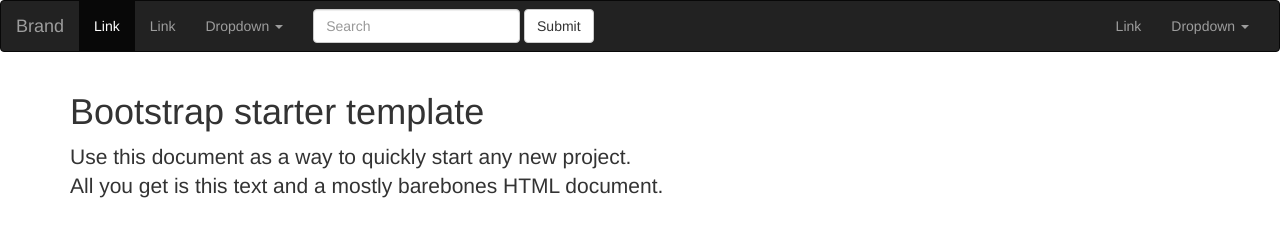
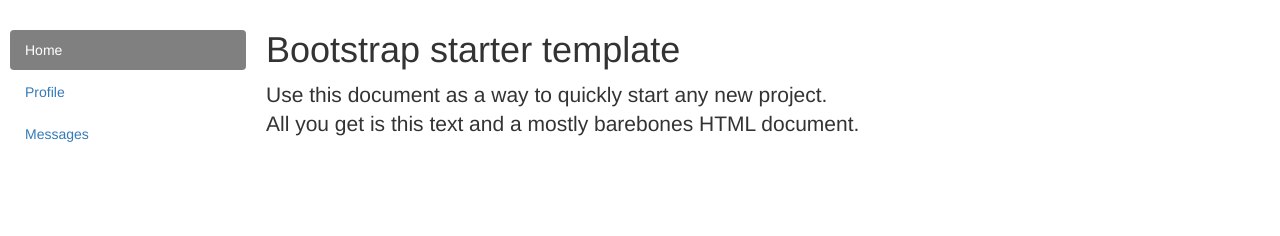
Before and after one commit to cs3247illuminate/cs3247illuminate.github.io, a plain HTML site: page index.html in a window 1280 px wide. Drawn offline with nearby package versions, Linux system fonts and the light colour scheme.

Commit message:
Add nav pill stacked

```diff
--- /dev/null
+++ b/css/style.css
@@ -0,0 +1,24 @@
+.nav-pills > li.active > a {
+    background-color:grey;
+}
+
+.nav-pills>li.active>a:hover {
+    background-color:black;
+}
+
+.nav-pills{
+    margin-top:20px;
+    width:100%;
+}
+
+.left-pane{
+    float: left;
+    width: 20%;
+    padding:10px;
+}
+
+.right-pane{
+    float: left;
+    width: 80%;
+    padding:10px;
+}
--- a/index.html
+++ b/index.html
@@ -7,8 +7,10 @@
 		<!-- The above 3 meta tags *must* come first in the head; any other head content must come *after* these tags -->
 		<title>Illuminate</title>
 
-		<!-- Bootstrap -->
 		<link href="css/bootstrap.min.css" rel="stylesheet">
+        <link href="css/style.css" rel="stylesheet">
+		<script src="https://ajax.googleapis.com/ajax/libs/jquery/1.11.2/jquery.min.js"></script>
+        <script src="js/bootstrap.min.js"></script>
 
 		<!-- HTML5 shim and Respond.js for IE8 support of HTML5 elements and media queries -->
 		<!-- WARNING: Respond.js doesn't work if you view the page via file:// -->
@@ -19,72 +21,22 @@
 	</head>
 
 	<body>
+        <div class="left-pane">
+            <ul class="nav nav-pills nav-stacked">
+                <li role="presentation" class="active"><a href="#">Home</a></li>
+                <li role="presentation"><a href="#">Profile</a></li>
+                <li role="presentation"><a href="#">Messages</a></li>
+            </ul>
+        </div>
 
-		<nav class="navbar navbar-default navbar-inverse">
-  <div class="container-fluid">
-    <!-- Brand and toggle get grouped for better mobile display -->
-    <div class="navbar-header">
-      <button type="button" class="navbar-toggle collapsed" data-toggle="collapse" data-target="#bs-example-navbar-collapse-1">
-        <span class="sr-only">Toggle navigation</span>
-        <span class="icon-bar"></span>
-        <span class="icon-bar"></span>
-        <span class="icon-bar"></span>
-      </button>
-      <a class="navbar-brand" href="#">Brand</a>
-    </div>
-
-    <!-- Collect the nav links, forms, and other content for toggling -->
-    <div class="collapse navbar-collapse" id="bs-example-navbar-collapse-1">
-      <ul class="nav navbar-nav">
-        <li class="active"><a href="#">Link <span class="sr-only">(current)</span></a></li>
-        <li><a href="#">Link</a></li>
-        <li class="dropdown">
-          <a href="#" class="dropdown-toggle" data-toggle="dropdown" role="button" aria-expanded="false">Dropdown <span class="caret"></span></a>
-          <ul class="dropdown-menu" role="menu">
-            <li><a href="#">Action</a></li>
-            <li><a href="#">Another action</a></li>
-            <li><a href="#">Something else here</a></li>
-            <li class="divider"></li>
-            <li><a href="#">Separated link</a></li>
-            <li class="divider"></li>
-            <li><a href="#">One more separated link</a></li>
-          </ul>
-        </li>
-      </ul>
-      <form class="navbar-form navbar-left" role="search">
-        <div class="form-group">
-          <input type="text" class="form-control" placeholder="Search">
+        <div class="right-pane">
+             <div class="starter-template">
+                <h1>Bootstrap starter template</h1>
+                <p class="lead">Use this document as a way to quickly start any new project.
+                    <br> All you get is this text and a mostly barebones HTML document.
+                </p>
+            </div>
         </div>
-        <button type="submit" class="btn btn-default">Submit</button>
-      </form>
-      <ul class="nav navbar-nav navbar-right">
-        <li><a href="#">Link</a></li>
-        <li class="dropdown">
-          <a href="#" class="dropdown-toggle" data-toggle="dropdown" role="button" aria-expanded="false">Dropdown <span class="caret"></span></a>
-          <ul class="dropdown-menu" role="menu">
-            <li><a href="#">Action</a></li>
-            <li><a href="#">Another action</a></li>
-            <li><a href="#">Something else here</a></li>
-            <li class="divider"></li>
-            <li><a href="#">Separated link</a></li>
-          </ul>
-        </li>
-      </ul>
-    </div><!-- /.navbar-collapse -->
-  </div><!-- /.container-fluid -->
-</nav>
-
-		<div class="container">
-
-			<div class="starter-template">
-				<h1>Bootstrap starter template</h1>
-				<p class="lead">Use this document as a way to quickly start any new project.<br> All you get is this text and a mostly barebones HTML document.</p>
-			</div>
-
-		</div><!-- /.container -->
-
-		<script src="js/bootstrap.min.js"></script>
-		<script src="https://ajax.googleapis.com/ajax/libs/jquery/1.11.2/jquery.min.js"></script>
 	</body>
 
 </html>
```
